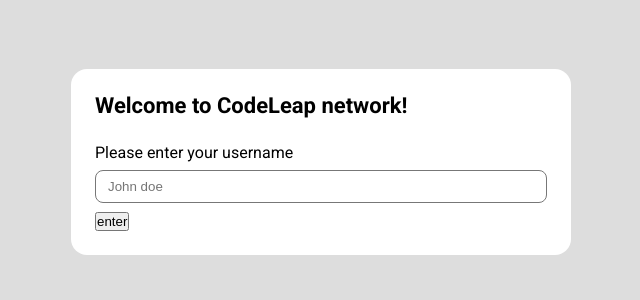
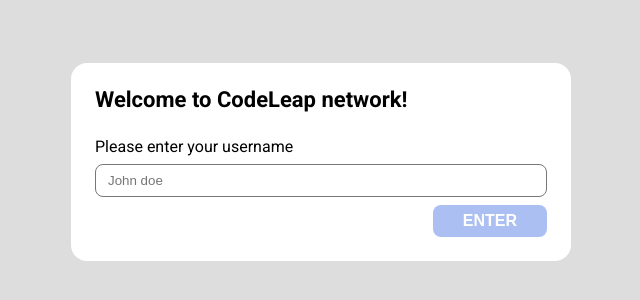
Before and after one commit to gvao/test-codeleap, a Next.js app: page / in a window 1280 px wide. Shown: the part 238-538 px from the top of the page, without its empty margins (319-959 px from the left). Built offline with nearby package versions, Linux system fonts and the light colour scheme.

Commit message:
Created common button

```diff
--- /dev/null
+++ b/src/common/button/index.tsx
@@ -0,0 +1,22 @@
+import styles from "./styles.module.css"
+
+type ButtonProps = {
+    isValid?: boolean,
+    // type?: string,
+} & React.ButtonHTMLAttributes<HTMLButtonElement>;
+
+export const Button = ({ children, type, isValid = false, ...props }: ButtonProps) => (
+    <div
+        className={styles.wrap}
+    >
+
+        <button
+            className={`${styles.button} ${!isValid && styles.invalid}`}
+            {...props}
+            type={isValid ? type : 'button'}
+        >
+            {children}
+        </button>
+
+    </div>
+)
--- /dev/null
+++ b/src/common/button/styles.module.css
@@ -0,0 +1,30 @@
+.wrap {
+    width: 100%;
+
+    margin-top: 8px;
+
+    display: flex;
+    justify-content: flex-end;
+    align-items: center;
+}
+
+.button {
+    background: rgba(118, 149, 236, 1);
+    color: #fff;
+
+    padding: 7px 30px;
+
+    font-size: 16px;
+    font-weight: 700;
+    text-transform: uppercase;
+
+    border: none;
+    border-radius: 8px;
+
+    cursor: pointer;
+}
+
+.invalid {
+    opacity: .6;
+    cursor: none;
+}
--- a/src/components/signup/index.tsx
+++ b/src/components/signup/index.tsx
@@ -1,6 +1,7 @@
-import { Input } from "@/common/input";
 import styles from "./styles.module.css"
 
+import { Input } from "@/common/input";
+import { Button } from "@/common/button";
 
 export const Signup = () => (
     <div className={styles.wrap} >
@@ -9,7 +10,7 @@
 
       <form>
         <Input label="Please enter your username" />
-        <button type="submit">enter</button>
+        <Button type="submit">enter</Button>
       </form>
 
     </div>
```
